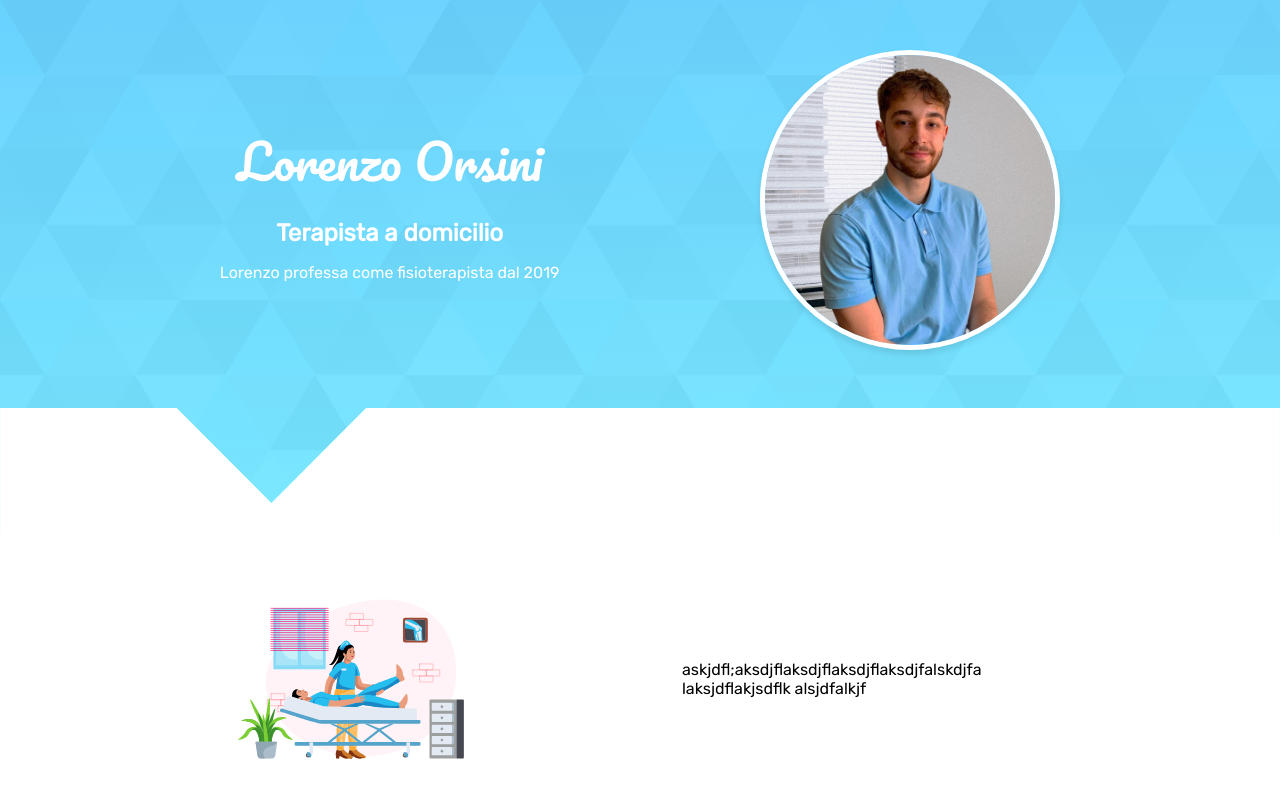
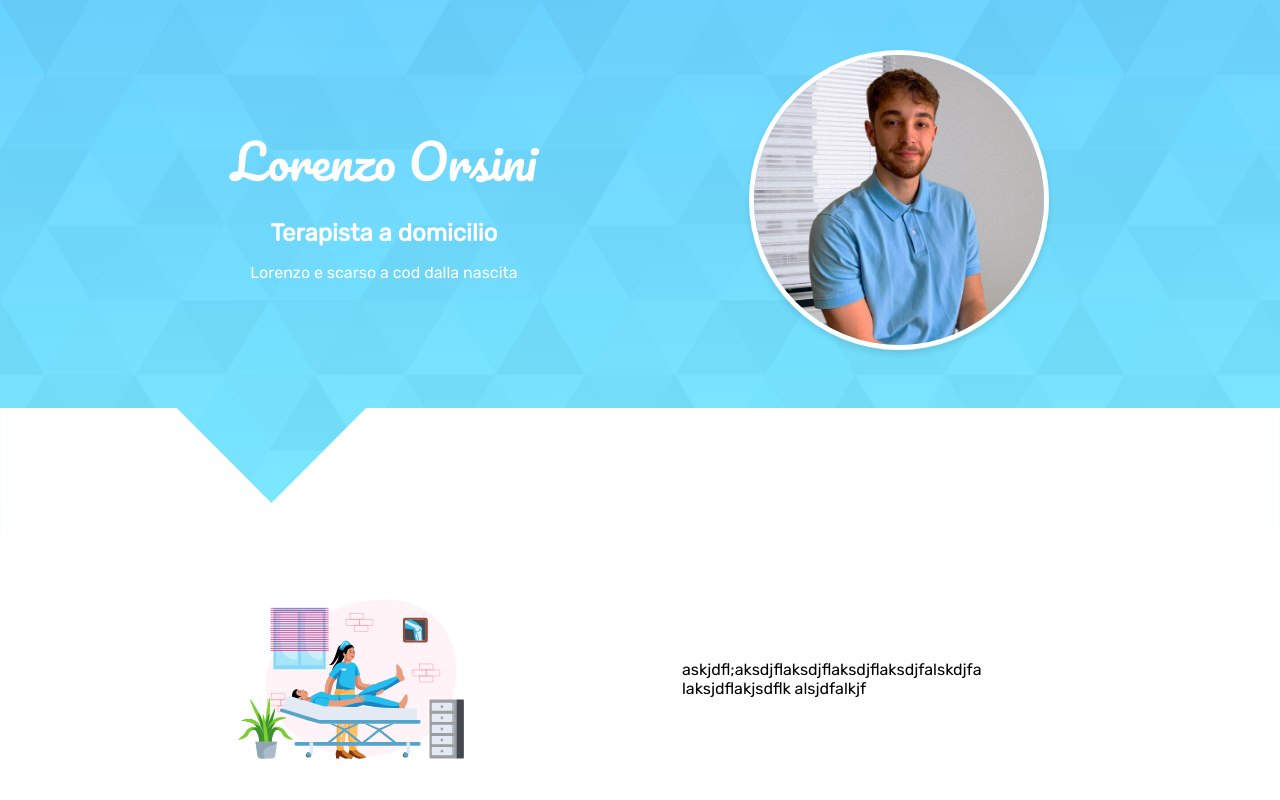
Before and after one commit to giabertu/orso-website, a Next.js app: page / in a window 1280 px wide. Shown: the top 800 px of the page. Built offline with nearby package versions, Linux system fonts and the light colour scheme.

Commit message:
fix: added scarso a cod description

```diff
--- a/src/pages/index.js
+++ b/src/pages/index.js
@@ -21,7 +21,7 @@ export default function Home() {
           <div style={{maxWidth: '90%', display: 'flex', flexDirection: 'column', alignItems: 'center', justifyContent: 'center', gap: '1rem'}}>
             <h1 className={pacifico.className} style={{fontSize: '3rem', textAlign: 'center'}}>Lorenzo Orsini</h1>
             <h2>Terapista a domicilio</h2>
-            <p>Lorenzo professa come fisioterapista dal 2019</p>
+            <p>Lorenzo e scarso a cod dalla nascita</p>
           </div>
 
           <div className='headshot-div fade-in hover-scale' style={{width: '300px', height: '300px',  borderRadius: '50%'}}>
```
